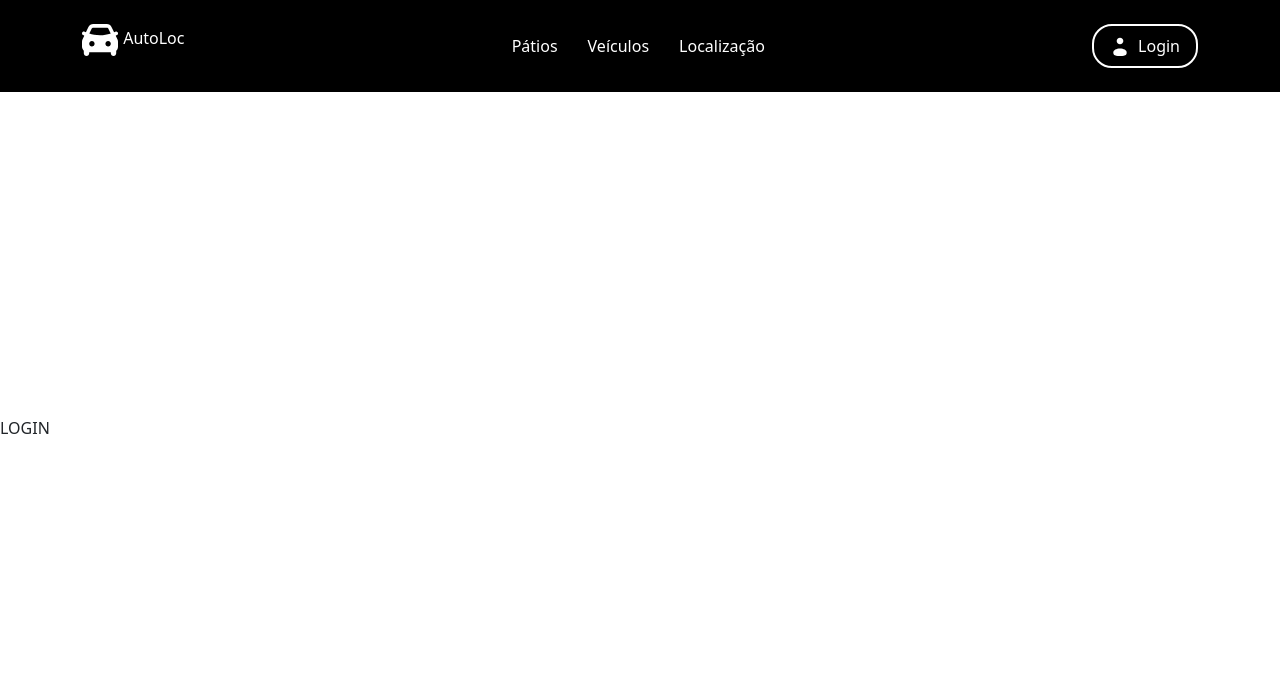
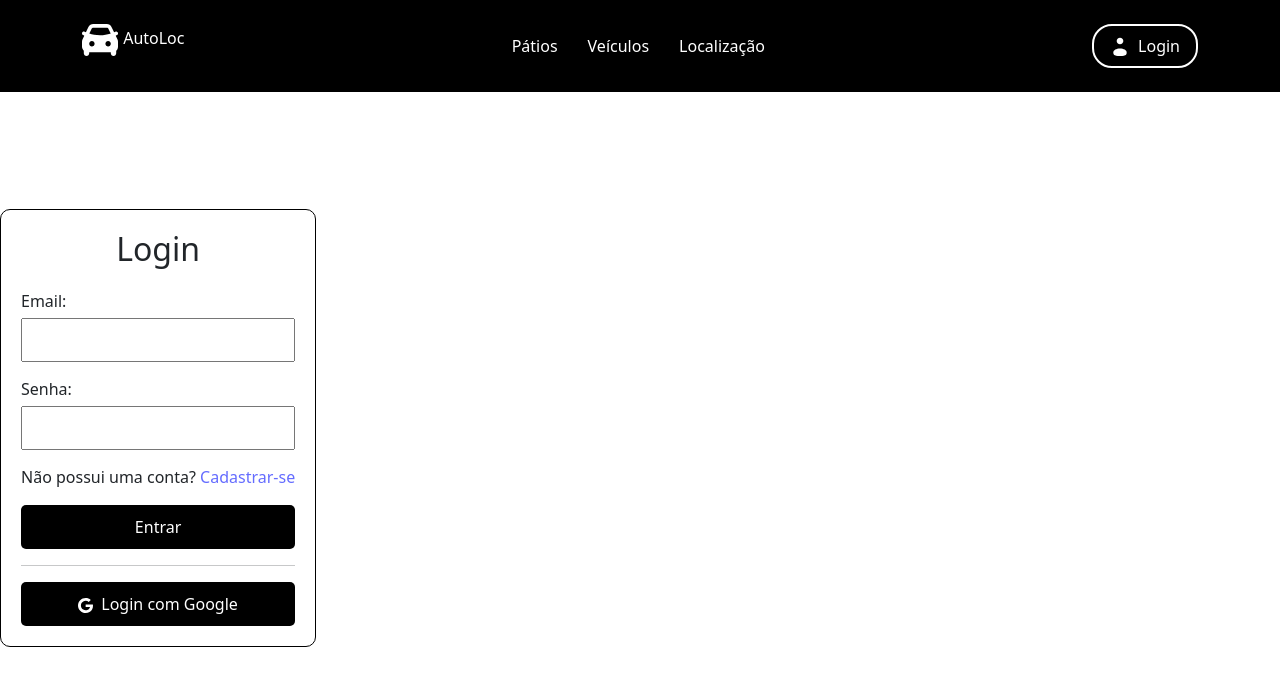
Before and after one commit to s4tarcay/AutoLoc, a React (Vite) app: page /login in a window 1280 px wide. Shown: the top 686 px of the page. Built offline with nearby package versions, Linux system fonts and the light colour scheme.

Commit message:
login cração

```diff
--- a/package.json
+++ b/package.json
@@ -10,7 +10,9 @@
     "preview": "vite preview"
   },
   "dependencies": {
+    "axios": "^1.7.7",
     "bootstrap": "^5.3.3",
+    "firebase": "^11.0.1",
     "lucide-react": "^0.453.0",
     "react": "^18.3.1",
     "react-dom": "^18.3.1",
--- a/src/componentes/Login/Login.css
+++ b/src/componentes/Login/Login.css
@@ -0,0 +1,46 @@
+.login-container {
+    max-width: 400px;
+    margin: 50px auto;
+    padding: 20px;
+    border: 1px solid #000000;
+    border-radius: 10px;
+    background-color: #ffffff;
+  }
+
+  .login-container h2 {
+    text-align: center;
+    margin-bottom: 20px;
+  }
+
+  .login-container div {
+    margin-bottom: 15px;
+  }
+
+  .login-container label {
+    display: block;
+    margin-bottom: 5px;
+  }
+
+  .login-container input {
+    width: 100%;
+    padding: 8px;
+    box-sizing: border-box;
+  }
+
+  .login-container button {
+    width: 100%;
+    padding: 10px;
+    background-color: #000000;
+    color: white;
+    border: none;
+    cursor: pointer;
+    border-radius: 5px;
+  }
+
+  .login-container button:hover {
+    background-color: #4f4f4f;
+  }
+
+  .register{
+    text-align: center;
+  }
--- a/src/componentes/Login/Login.jsx
+++ b/src/componentes/Login/Login.jsx
@@ -1,11 +1,87 @@
-import React from 'react'
+import React, { useState } from "react";
+import { auth, provider, signInWithPopup } from "./firebase";
+import "./Login.css";
+import { useNavigate } from "react-router-dom";
+import axios from "axios";
+import google from "../../assets/google.svg";
+import { Link } from "react-router-dom";
 
 const Login = () => {
+  const [email, setEmail] = useState("");
+  const [password, setPassword] = useState("");
+  const [error, setError] = useState(null);
+  const [loading, setLoading] = useState(false);
+  const navigate = useNavigate();
+
+  const handleLogin = async (e) => {
+    e.preventDefault();
+    setLoading(true);
+    setError(null);
+
+    try {
+      const response = await axios.post(
+        "http://exemploapi.somee.com/identity/login",
+        {
+          email,
+          password,
+          useCookies: false,
+          useSessionCookies: false,
+        }
+      );
+
+      if (response.status === 200) {
+        console.log("Login bem-sucedido:", response.data);
+
+        navigate("/home");
+      }
+    } catch (err) {
+      setError("Erro ao fazer login. Tente novamente.");
+      console.error(err);
+    }
+  };
+
   return (
-    <div>
-      LOGIN
+    <div className="login-container">
+      <h2>Login</h2>
+      <form onSubmit={handleLogin}>
+        <div>
+          <label htmlFor="email">Email:</label>
+          <input
+            type="email"
+            id="email"
+            value={email}
+            onChange={(e) => setEmail(e.target.value)}
+            required
+          />
+        </div>
+        <div>
+          <label htmlFor="password">Senha:</label>
+          <input
+            type="password"
+            id="password"
+            value={password}
+            onChange={(e) => setPassword(e.target.value)}
+            required
+          />
+        </div>
+        {error && <p style={{ color: "red" }}>{error}</p>}{" "}
+        <p className="register">
+          Não possui uma conta? <Link to={"/register"}>Cadastrar-se</Link>
+        </p>
+        <button type="submit">Entrar</button>
+      </form>
+
+      <hr />
+      <button className="google" type="submit">
+        <img
+          src={google}
+          alt="Login com Google"
+          style={{ width: "15px", marginRight: "8px" }}
+        />
+        Login com Google
+      </button>
     </div>
-  )
-}
+  );
+};
 
-export default Login
+export default Login;
--- /dev/null
+++ b/src/componentes/Login/firebase.jsx
@@ -0,0 +1,17 @@
+import { initializeApp } from "firebase/app";
+import { getAuth, GoogleAuthProvider, signInWithPopup } from "firebase/auth";
+
+const firebaseConfig = {
+    apiKey: "AIzaSyD4Fi9FvynGf6EgoTji-oV7HGEcaV4ZHlc",
+    authDomain: "dress-to-impress-4dde0.firebaseapp.com",
+    projectId: "dress-to-impress-4dde0",
+    storageBucket: "dress-to-impress-4dde0.appspot.com",
+    messagingSenderId: "118356134379",
+    appId: "1:118356134379:web:b82a1eb3c620dce65871ae"
+};
+
+const app = initializeApp(firebaseConfig);
+const auth = getAuth(app);
+const provider = new GoogleAuthProvider();
+
+export { auth, provider, signInWithPopup };
```
Also changed, not shown: src/componentes/Login/LoginGoogle.jsx (added, +77 -0 lines), src/assets/google.svg (added), 1 other file (tests, documents, lock files or other folders).
